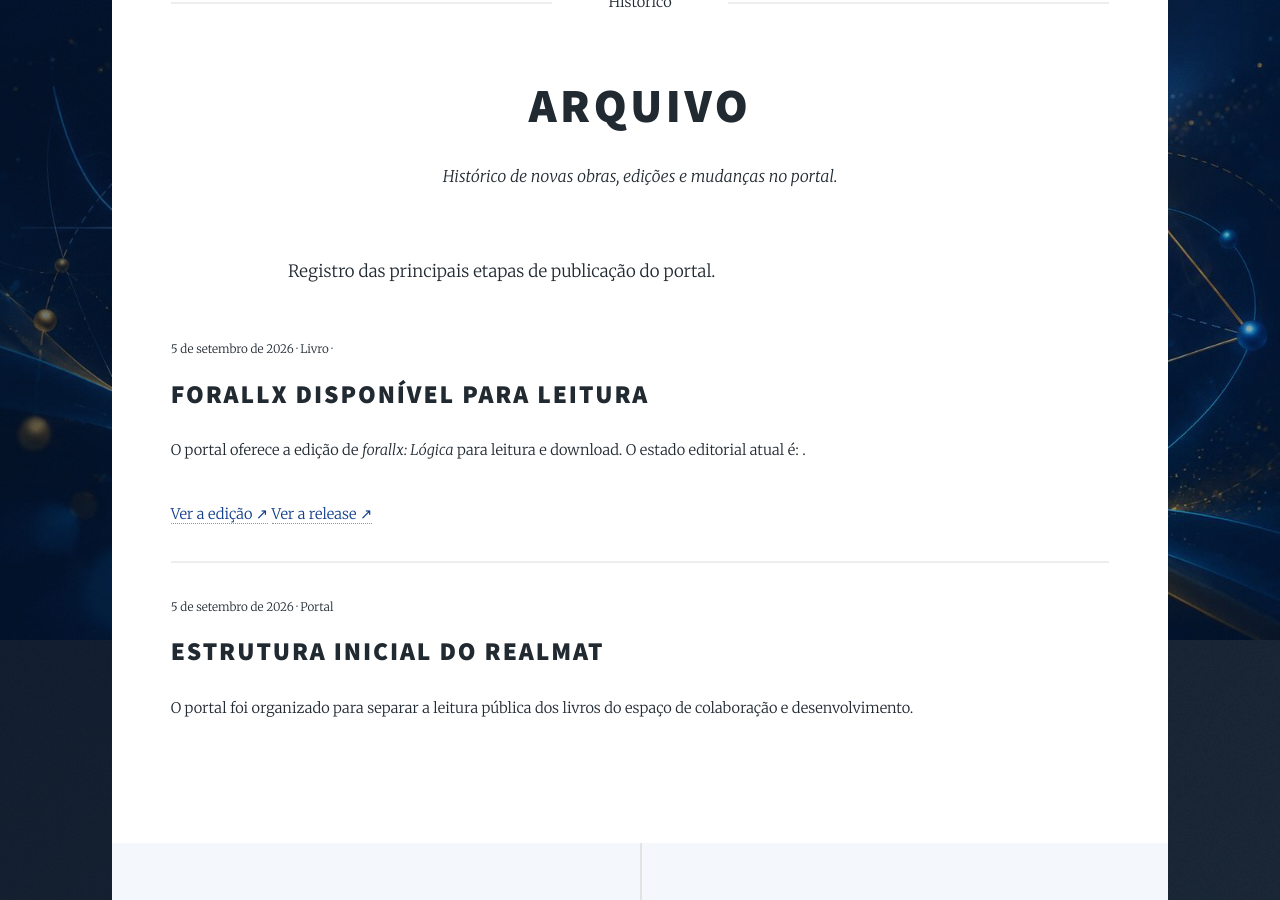
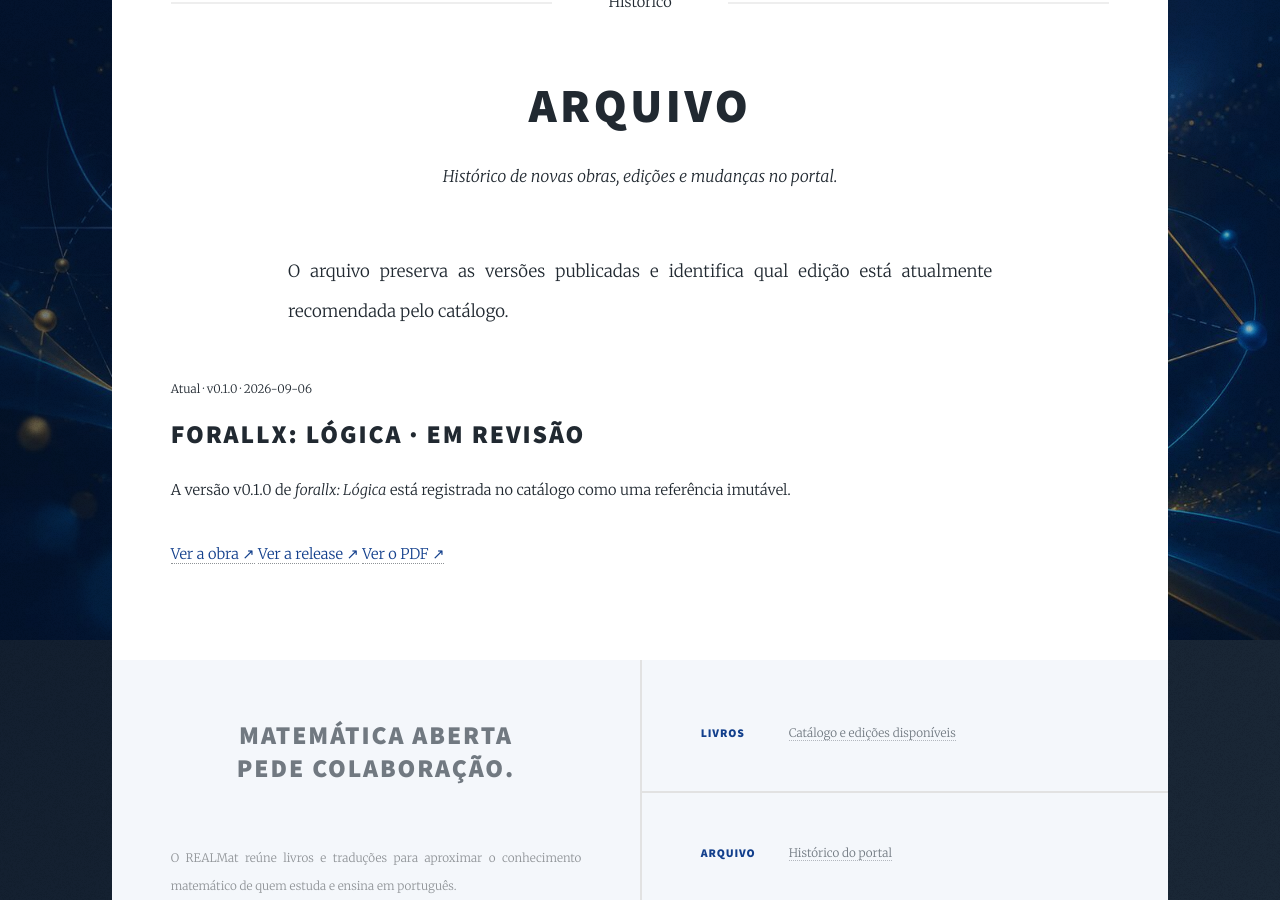
Before and after one commit to projetorealmat/projetorealmat.github.io, a Jekyll site: the page built from _pages/arquivo.md, in a window 1280 px wide and 900 px high, scrolled down 367 px. Built offline with Jekyll 4.4.1, drawn with Linux system fonts in a browser that asks for light colours.

Commit message:
feat: preserve release history in archive

```diff
--- a/_pages/arquivo.md
+++ b/_pages/arquivo.md
@@ -5,26 +5,23 @@
 permalink: /arquivo/
 ---
 
-{% assign book = site.data.books | first %}
-
-<p class="realmat-page-lead">Registro das principais etapas de publicação do portal.</p>
+<p class="realmat-page-lead">O arquivo preserva as versões publicadas e identifica qual edição está atualmente recomendada pelo catálogo.</p>
 
 <section class="realmat-updates" aria-label="Histórico de publicações">
+{% for book in site.data.books %}
+  {% assign book_url = '/livros/' | append: book.id | append: '/' %}
+  {% assign releases = book.releases | sort: "release_date" | reverse %}
+  {% for release in releases %}
   <article>
     <header>
-      <span class="date">5 de setembro de 2026 · Livro · {{ book.version }}</span>
-      <h2>forallx disponível para leitura</h2>
+      <span class="date">{% if release.version == book.current_version %}Atual{% else %}Histórica{% endif %} · {{ release.version }}{% if release.release_date %} · {{ release.release_date }}{% endif %}</span>
+      <h2>{{ book.title }} · {{ release.status }}</h2>
     </header>
-    <p>O portal oferece a edição {{ book.version }} de <em>forallx: Lógica</em> para leitura e download. O estado editorial atual é: {{ book.status }}.</p>
-    <a href="{{ '/livros/forallx/' | relative_url }}">Ver a edição <span aria-hidden="true">↗</span></a>
-    <a href="{{ book.release_url }}" target="_blank" rel="noopener noreferrer">Ver a release <span aria-hidden="true">↗</span></a>
+    <p>A versão {{ release.version }} de <em>{{ book.title }}</em> está registrada no catálogo como uma referência imutável.</p>
+    <a href="{{ book_url | relative_url }}">Ver a obra <span aria-hidden="true">↗</span></a>
+    <a href="{{ release.release_url }}" target="_blank" rel="noopener noreferrer">Ver a release <span aria-hidden="true">↗</span></a>
+    <a href="{{ release.pdf_url }}" target="_blank" rel="noopener noreferrer">Ver o PDF <span aria-hidden="true">↗</span></a>
   </article>
-
-  <article>
-    <header>
-      <span class="date">5 de setembro de 2026 · Portal</span>
-      <h2>Estrutura inicial do REALMat</h2>
-    </header>
-    <p>O portal foi organizado para separar a leitura pública dos livros do espaço de colaboração e desenvolvimento.</p>
-  </article>
+  {% endfor %}
+{% endfor %}
 </section>
```
